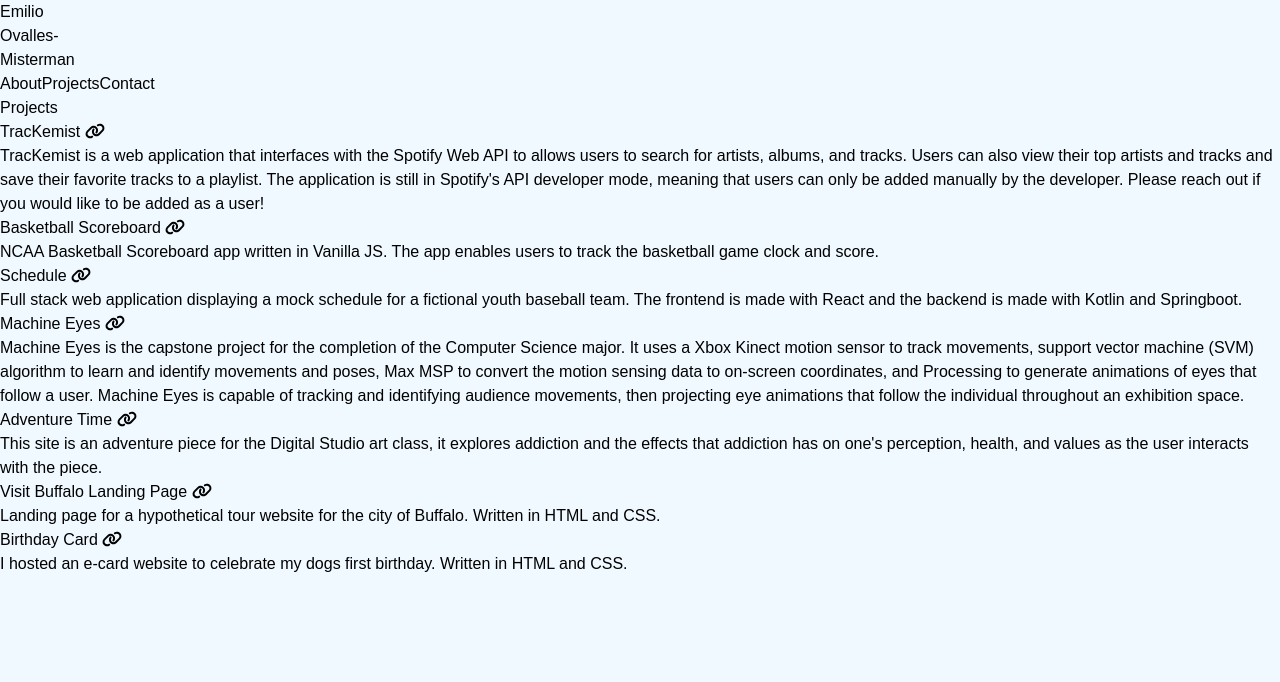
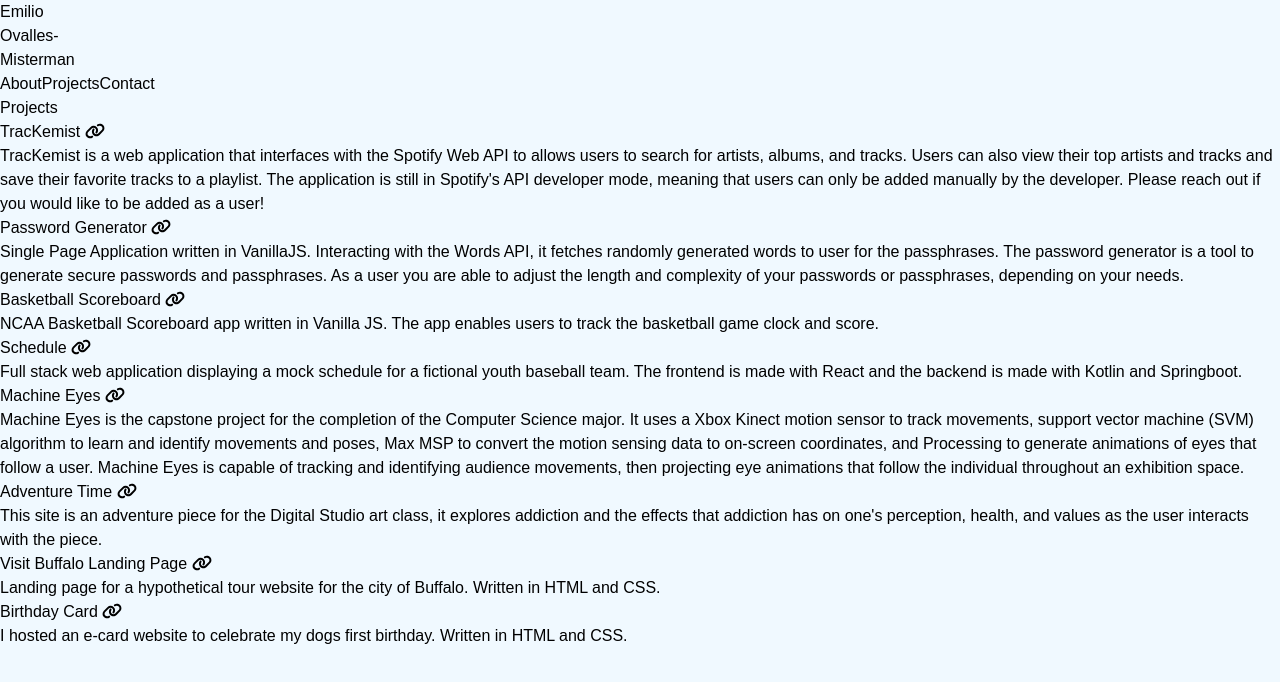
Before and after one commit to eomisterman/portfolio, a React (Vite) app: page /projects in a window 1280 px wide. Shown: the top 682 px of the page. Built offline with nearby package versions, Linux system fonts and the light colour scheme; a web font is replaced by a local one.

Commit message:
added password generator project

```diff
--- a/src/components/Projects.jsx
+++ b/src/components/Projects.jsx
@@ -17,6 +17,19 @@
           </a>
           <p className="py-2 max-w-lg">
             TracKemist is a web application that interfaces with the Spotify Web API to allows users to search for artists, albums, and tracks. Users can also view their top artists and tracks and save their favorite tracks to a playlist. The application is still in Spotify&apos;s API developer mode, meaning that users can only be added manually by the developer. Please reach out if you would like to be added as a user!
+          </p>
+        </div>
+        <div className="mb-8">
+          <a
+            href="https://moonlit-kitten-2f68ef.netlify.app"
+            target="_blank"
+            rel="noreferrer"
+            className="text-2xl font-semibold mb-1 hover:text-sky-300"
+          >
+            Password Generator {<FontAwesomeIcon icon={faLink} />}
+          </a>
+          <p className="py-2 max-w-lg">
+            Single Page Application written in VanillaJS. Interacting with the Words API, it fetches randomly generated words to user for the passphrases. The password generator is a tool to generate secure passwords and passphrases. As a user you are able to adjust the length and complexity of your passwords or passphrases, depending on your needs.
           </p>
         </div>
         <div className="mb-8">
```
